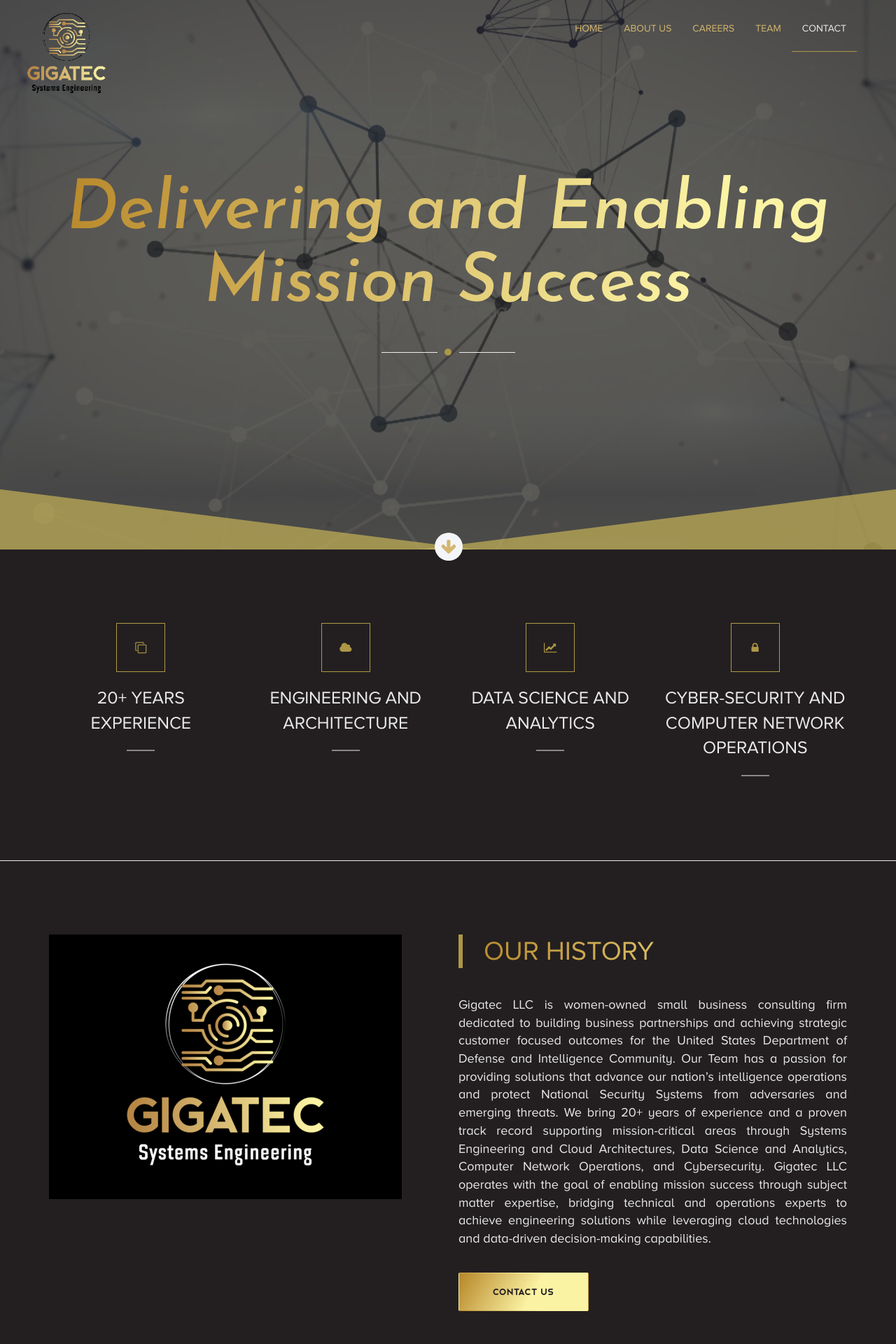
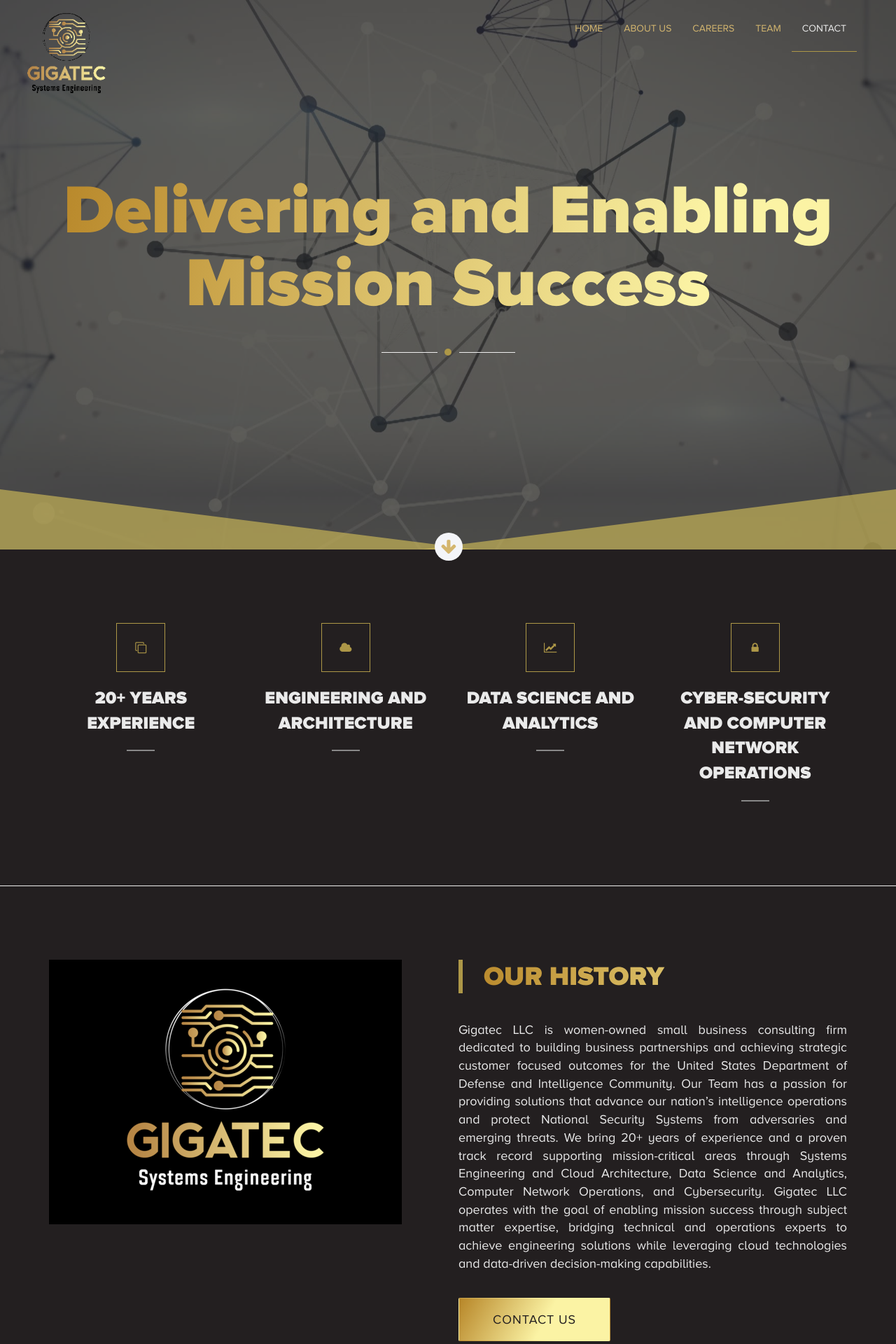
Before and after one commit to Satwik1703/gigatec, a PHP site: page /index.html in a window 1280 px wide. Shown: the top 1920 px of the page at 70% size. Run offline with PHP 8.4, Linux system fonts and the light colour scheme; some libraries are stand-ins or nearby versions.

Commit message:
font changes

```diff
--- a/assets/css/style.css
+++ b/assets/css/style.css
@@ -15,6 +15,10 @@
 @font-face {
     font-family: ProximaNovaAltRegular;
     src: url("../fonts/ProximaNovaAltRegular.ttf") format("opentype");
+}
+@font-face {
+    font-family: ProximaNovaBlack;
+    src: url("../fonts/Proxima Nova Black.otf") format("opentype");
 }
 
 
@@ -165,7 +169,7 @@ h5 {
 }
 h1 {
     /* font-family: Connoisseurs; */
-    font-family: 'Josefin Sans', sans-serif;
+    font-family: 'ProximaNovaBlack';
     font-size: 6.143rem;
     line-height: 6.5rem;
     color:#fff;
@@ -181,7 +185,7 @@ h2 {
     -webkit-background-clip: text;
     -webkit-text-fill-color: transparent;
     /* font-family: 'BjornRegular'; */
-    font-family: 'ProximaNovaAltRegular';
+    font-family: 'ProximaNovaBlack';
     /* font-size:2.571rem; */
     font-size: 38px;
     line-height: 3rem;
@@ -198,7 +202,7 @@ h3 {
 h4 {
     /* font-family: 'open_sanssemibold'; */
     /* font-family: 'Saira Condensed', sans-serif; */
-    font-family: 'ProximaNovaAltRegular';
+    font-family: 'ProximaNovaBlack';
     font-size: 25px;
     line-height: 1.42857143;
     margin-bottom: 1rem;
@@ -422,12 +426,12 @@ Button
     color: rgba(35, 31, 32, 1);
     letter-spacing: 1px;
     margin: 0;
-    font-size:0.8125rem;
+    font-size: 18px;
     border-radius: 0px;
     margin-top: 20px;
     transition: .5s;
     border: 1px solid rgba(173, 151, 71, 0);
-    font-family: 'BjornRegular';
+    font-family: 'ProximaNovaAltRegular';
     padding: 0.8rem 3rem;
     transition: all 0.6s;
     border-radius: 2px;
@@ -900,7 +904,7 @@ input::-ms-input-placeholder {
 }
 .main_service .single_service.single_service_text .single_service_right_text p{
     color:#999999;
-    font-family: 'source_sans_proregular';
+    font-family: 'ProximaNovaAltRegular';
 }
 /*======================================================================
                     portfolio section css
@@ -926,7 +930,7 @@ button.btn-md {
     background-color: transparent;
     transition: .5s;
     border: 0px solid rgba(234, 234, 234, 1);
-    font-family: 'Saira Condensed', sans-serif;
+    font-family: 'ProximaNovaBlack';
 }
 button.btn-md:hover {
     background-color: transparent;
--- a/index.html
+++ b/index.html
@@ -213,7 +213,7 @@
                                         <h2>OUR HISTORY</h2>
                                     </div>
                                     <p>Gigatec LLC is women-owned small business consulting firm dedicated to building business partnerships and achieving strategic customer focused outcomes for the United States Department of Defense and Intelligence Community.
-                                    Our Team has a passion for providing solutions that advance our nation’s intelligence operations and protect National Security Systems from adversaries and emerging threats. We bring 20+ years of experience and a proven track record supporting mission-critical areas through Systems Engineering and Cloud Architectures, Data Science and Analytics, Computer Network Operations, and Cybersecurity.
+                                    Our Team has a passion for providing solutions that advance our nation’s intelligence operations and protect National Security Systems from adversaries and emerging threats. We bring 20+ years of experience and a proven track record supporting mission-critical areas through Systems Engineering and Cloud Architecture, Data Science and Analytics, Computer Network Operations, and Cybersecurity.
                                     Gigatec LLC operates with the goal of enabling mission success through subject matter expertise, bridging technical and operations experts to achieve engineering solutions while leveraging cloud technologies and data-driven decision-making capabilities.</p>
 
                                     <a href="#contact" class="btn btn-lg">CONTACT US</a>
```
Also changed, not shown: assets/fonts/Proxima Nova Black.otf (added).
